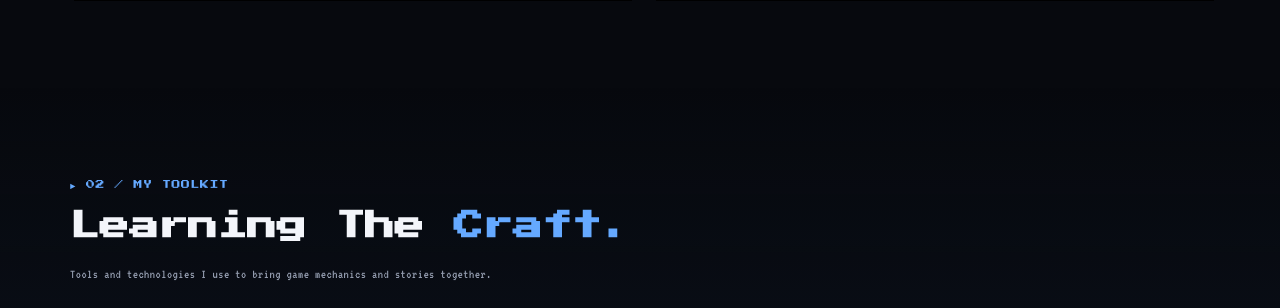
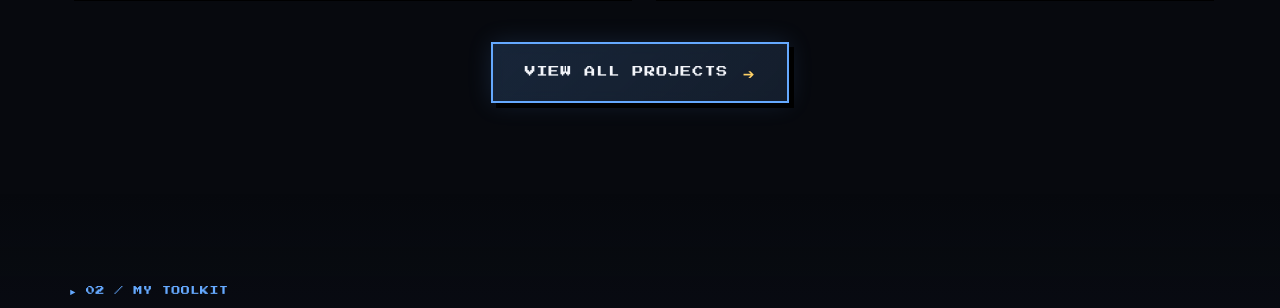
Before and after one commit to mehran-GameDev/mehran-GameDev.github.io, a plain HTML site: page index.html in a window 1280 px wide. Shown: the part 1952-2260 px from the top of the page. Drawn offline with Linux system fonts and the light colour scheme; a web font is replaced by a local one.

Commit message:
Enhance 'All Works' button and scroll reveal
Added styles and functionality for 'All Works' button and improved scroll reveal effect.

```diff
--- a/index.html
+++ b/index.html
@@ -31,6 +31,7 @@
     --ease: cubic-bezier(.2,.8,.2,1);
 }
 
+/* RESET */
 * {
     margin: 0;
     padding: 0;
@@ -280,6 +281,47 @@ section { padding: 90px 0; }
 .project-link-label { margin-left: auto; color: var(--blue); transition: color .2s; }
 .project-link:hover .project-link-label { color: var(--yellow); }
 .project-number { color: rgba(101,169,255,.5); font-size: 9px; }
+
+/* ALL WORKS BUTTON WRAPPER */
+.all-works-wrap {
+    display: flex;
+    justify-content: center;
+    margin-top: 45px;
+}
+
+.btn-all-works {
+    display: inline-flex;
+    align-items: center;
+    gap: 14px;
+    padding: 16px 32px;
+    background: linear-gradient(135deg, rgba(101,169,255,.18), rgba(21,31,46,.95));
+    border: 2px solid var(--blue);
+    color: var(--text);
+    font-family: var(--pixel-head);
+    font-size: 11px;
+    letter-spacing: 1px;
+    box-shadow: 5px 5px 0 #000, 0 0 25px rgba(101,169,255,.15);
+    backdrop-filter: blur(8px);
+    transition: all .25s var(--ease);
+}
+
+.btn-all-works:hover {
+    background: var(--blue);
+    color: #07101d;
+    transform: translate(-3px, -3px);
+    box-shadow: 8px 8px 0 var(--yellow), 0 0 35px rgba(101,169,255,.45);
+}
+
+.btn-all-works span {
+    color: var(--yellow);
+    font-size: 14px;
+    transition: transform .25s var(--ease);
+}
+
+.btn-all-works:hover span {
+    color: #07101d;
+    transform: translateX(5px);
+}
 
 /* Skills Section */
 .skills-section { background: linear-gradient(180deg, transparent, rgba(13,22,36,.5), transparent); }
@@ -563,6 +605,13 @@ footer { border-top: 2px solid var(--border); padding: 25px 0; }
                 </article>
             </a>
         </div>
+
+        <!-- ALL WORKS BUTTON -->
+        <div class="all-works-wrap reveal">
+            <a href="project.html" class="btn-all-works">
+                VIEW ALL PROJECTS <span>➔</span>
+            </a>
+        </div>
     </div>
 </section>
 
@@ -681,8 +730,11 @@ footer { border-top: 2px solid var(--border); padding: 25px 0; }
 </footer>
 
 <script>
+// Year
 document.getElementById("year").textContent = new Date().getFullYear();
 
+// Intersection Observer for scroll reveal
+if ("IntersectionObserver" in window) {
     const observer = new IntersectionObserver(entries => {
         entries.forEach(e => {
             if (e.isIntersecting) {
@@ -690,8 +742,11 @@ const observer = new IntersectionObserver(entries => {
                 observer.unobserve(e.target);
             }
         });
-}, { threshold: 0.1 });
+    }, { threshold: 0.08 });
     document.querySelectorAll(".reveal").forEach(el => observer.observe(el));
+} else {
+    document.querySelectorAll(".reveal").forEach(el => el.classList.add("visible"));
+}
 
 // Custom Pixel Cursor
 const canHover = window.matchMedia("(hover: hover) and (pointer: fine)").matches;
@@ -727,7 +782,7 @@ if (canHover && !reduceMotion) {
         if (!frame) frame = requestAnimationFrame(renderCursor);
     }, { passive: true });
 
-    document.querySelectorAll("a, button, .project, .skill-card").forEach(el => {
+    document.querySelectorAll("a, button, .project, .skill-card, .btn-all-works").forEach(el => {
         el.addEventListener("pointerenter", () => { ring.classList.add("hover"); dot.classList.add("hover"); });
         el.addEventListener("pointerleave", () => { ring.classList.remove("hover"); dot.classList.remove("hover"); });
     });
```
Lines whose indentation alone changed are shown as unchanged.
